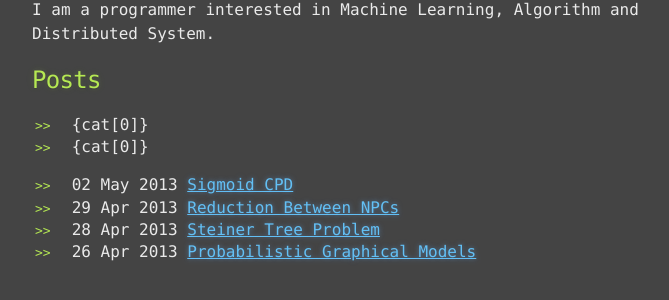
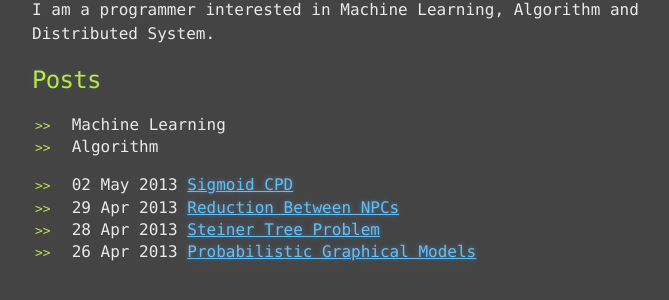
Before and after one commit to mlnotes/mlnotes.github.com, a Jekyll site: the page built from index.html, in a window 1280 px wide. Shown: the part 327-627 px from the top of the page, without its empty margins (251-920 px from the left). Built offline with Jekyll 4.4.1, drawn with Linux system fonts in a browser that asks for light colours; comment, search, counter and statistics services are not loaded.

Commit message:
categories test

```diff
--- a/index.html
+++ b/index.html
@@ -10,7 +10,7 @@ title: Machine Learning Notes
 <h2>Posts</h2>
 <ul>
 	{% for cat in site.categories %}
-		<li>{cat[0]}</li>
+		<li>{{cat | first}}</li>
 	{% endfor %}
 </ul>
 
```
